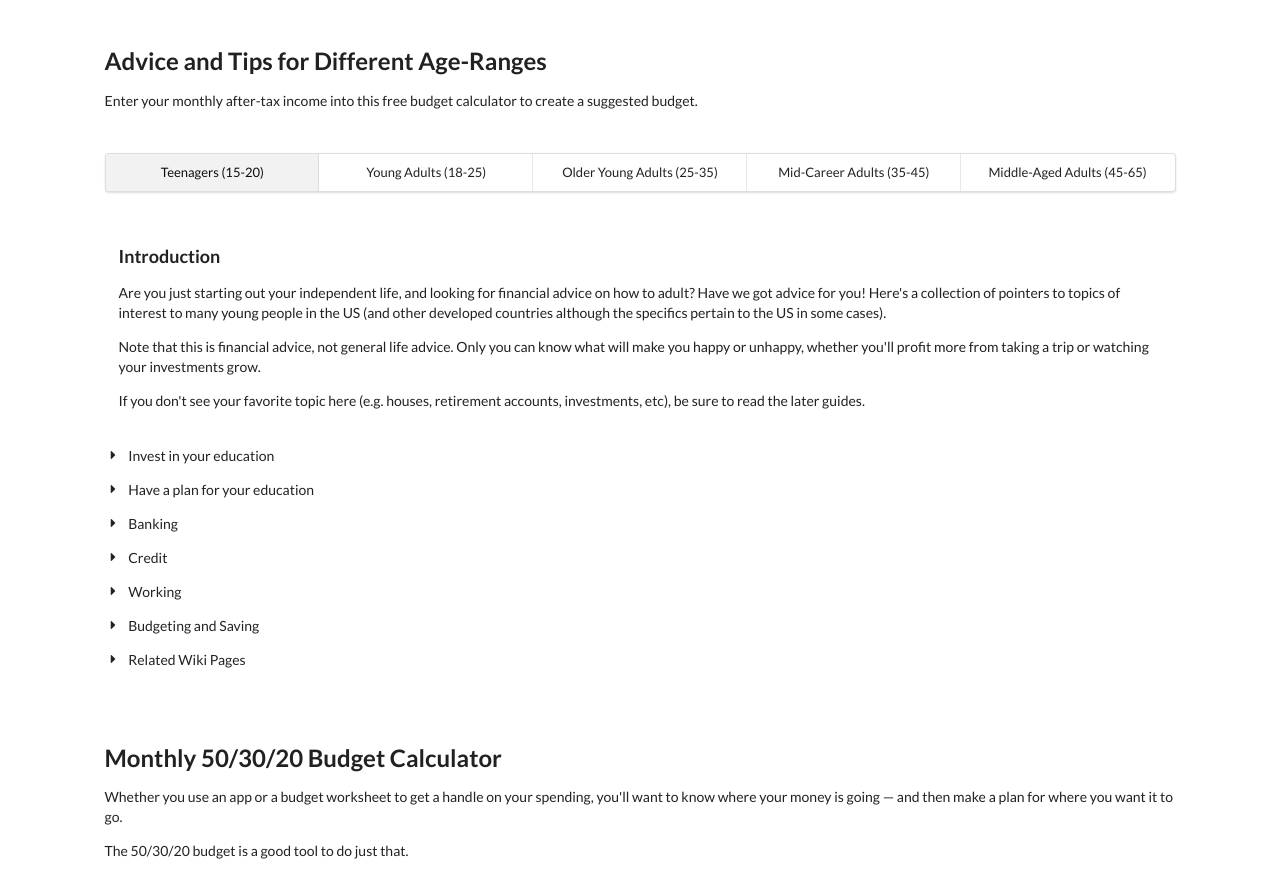
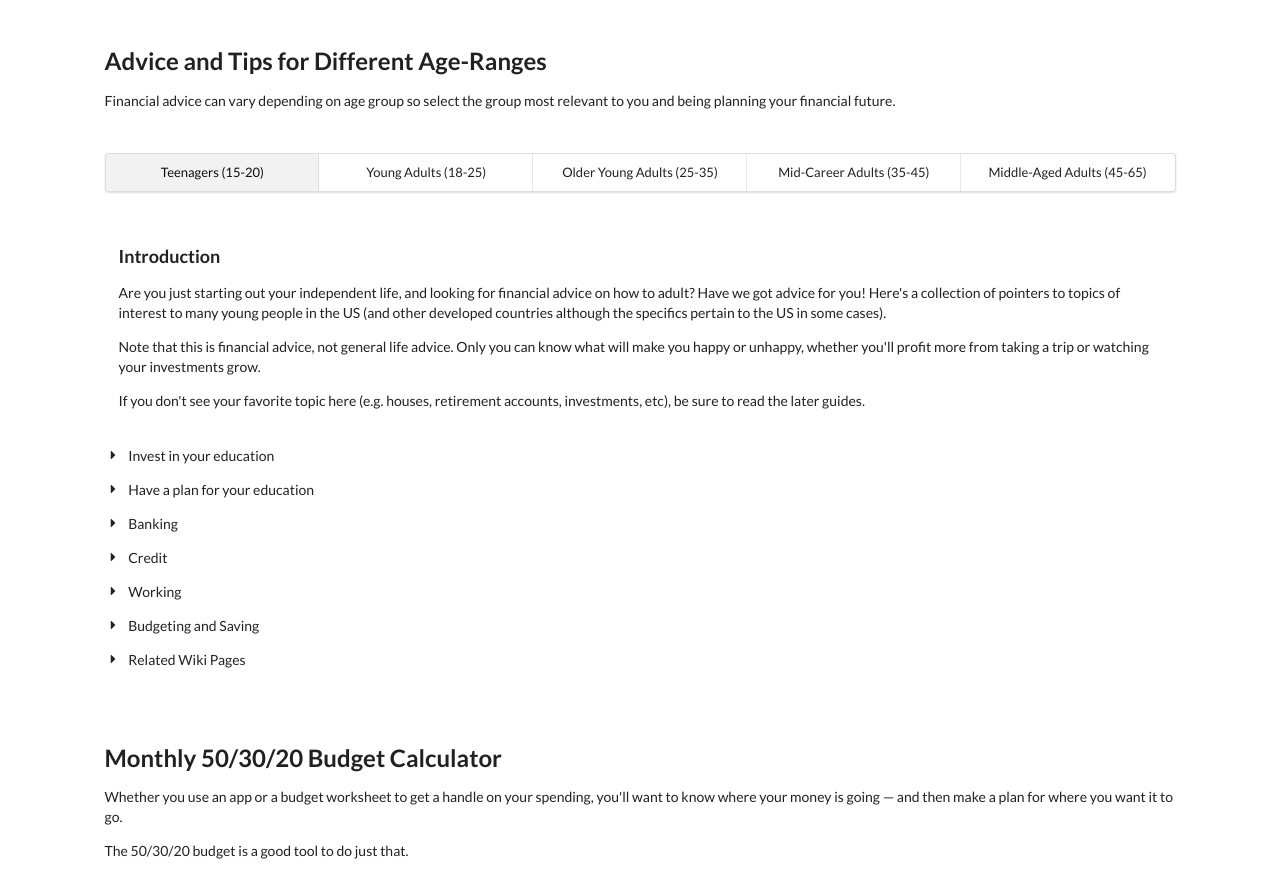
Before and after one commit to beehaa/hack-uci-2023, a plain HTML site: page index.html in a window 1280 px wide. Shown: the part 916-1788 px from the top of the page. Drawn offline with nearby package versions, Linux system fonts and the light colour scheme.

Commit message:
changed description for new section

```diff
--- a/index.html
+++ b/index.html
@@ -363,7 +363,7 @@
     <section class="ui container" id="age_groups">
         <div class="ui segment">
             <h2>Advice and Tips for Different Age-Ranges</h2>
-            <p>Enter your monthly after-tax income into this free budget calculator to create a suggested budget.</p>
+            <p>Financial advice can vary depending on age group so select the group most relevant to you and being planning your financial future.</p>
         </div>
         <div class="ui segment">
             <div class="ui five item menu stackable small" id="age_menu">
```
